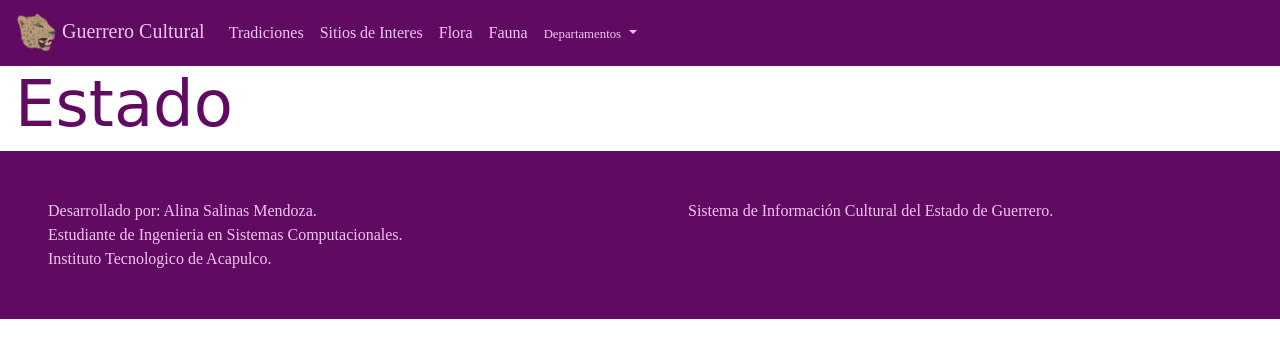
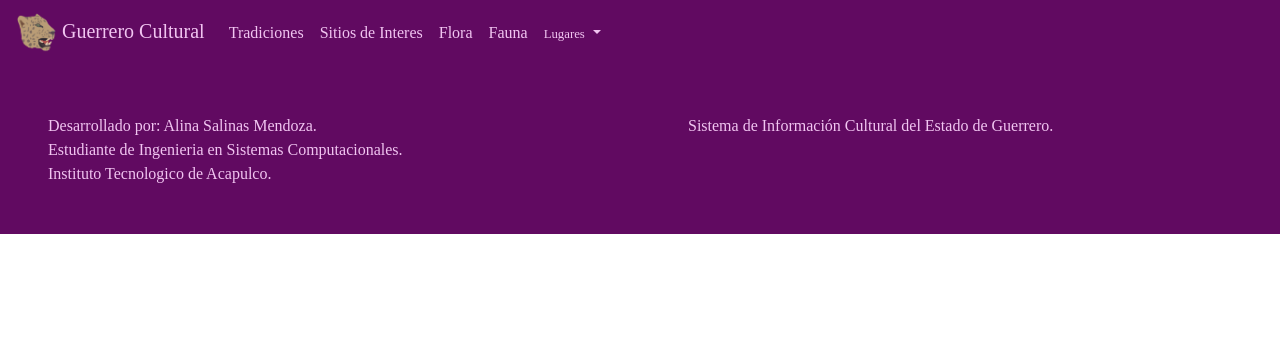
Before and after one commit to AlinaSM/Guerrero-Cultural, a PHP site: the page made by index.php in a window 1280 px wide. Shown: the top 358 px of the page. Run offline with PHP 8.4, Linux system fonts and the light colour scheme; some web fonts are replaced.

Commit message:
Arreglando rutas del header y la estructura de la vistas

```diff
--- a/App/Views/Estado.php
+++ b/App/Views/Estado.php
@@ -1 +1,5 @@
-<h1>Estado</h1>
+<div class="container-fluid">
+    <div class="row">
+
+    </div>
+</div>
--- a/App/Views/footer.php
+++ b/App/Views/footer.php
@@ -1,10 +1,3 @@
-</div>  <!-- Div del cointainer principal -->
-
-<!-- Cargando los archivos Js para Bootstrap-->
-<script src='../Resources/js/jquery.slim.min.js'></script>
-<script src='../Resources/js/popper.min.js'></script>
-<script src='../Resources/js/bootstrap.min.js'></script>
-
 <footer class="container-fluid  footer-bg-color">
     <div class="row ">
         <div class="col-xl-6  col-lg-6  col-md-6  col-sm-12  col-12  p-xl-5  p-lg-4  p-md-4  p-sm-3 p-3">
@@ -20,5 +13,9 @@
 
 </footer>
 
+<!-- Cargando los archivos Js para Bootstrap-->
+<script src='../Resources/js/jquery.slim.min.js'></script>
+<script src='../Resources/js/popper.min.js'></script>
+<script src='../Resources/js/bootstrap.min.js'></script>
 </body>
 </html>
--- a/App/Views/header.php
+++ b/App/Views/header.php
@@ -5,7 +5,7 @@
             <span class="navbar-toggler-icon"></span>
         </button>
 
-        <a class="navbar-brand" href="#">
+        <a class="navbar-brand" href="Home">
             <img class="logo-Gro" src="../Resources/img/icons/logo.png">
             Guerrero Cultural
         </a>
@@ -15,30 +15,30 @@
            <ul class="navbar-nav mr-auto mt-2 mt-lg-0">
 
                 <li class="nav-item ">
-                    <a class="nav-link" href="#">Tradiciones</a>
+                    <a class="nav-link" href="Tradiciones">Tradiciones</a>
                 </li>
 
                 <li class="nav-item">
-                    <a class="nav-link" href="#">Sitios de Interes</a>
+                    <a class="nav-link" href="SitiosInteres">Sitios de Interes</a>
                 </li>
 
                 <li class="nav-item">
-                    <a class="nav-link" href="#">Flora</a>
+                    <a class="nav-link" href="Flora">Flora</a>
                 </li>
 
                 <li class="nav-item">
-                    <a class="nav-link" href="#">Fauna</a>
+                    <a class="nav-link" href="Fauna">Fauna</a>
                 </li>
 
                 <li class="nav-item  dropdown">
                     <a class="nav-link  dropdown-toggle " href="#" id="navbarDropdownMenuLink" data-toggle="dropdown"
                         aria-haspopup="true" aria-expanded="false">
-                        <small>Departamentos</small>
+                        <small>Lugares</small>
                     </a>
                     <div class="dropdown-menu" aria-labelledby="navbarDropdownMenuLink">
-                        <a class="dropdown-item" href="#">Estado</a>
-                        <a class="dropdown-item" href="#">Regiones</a>
-                        <a class="dropdown-item" href="#">Municipios</a>
+                        <a class="dropdown-item" href="Estado">Estado</a>
+                        <a class="dropdown-item" href="Regiones">Regiones</a>
+                        <a class="dropdown-item" href="Municipios">Municipios</a>
                     </div>
                 </li>
             </ul>
@@ -46,4 +46,3 @@
         </div>
     </nav>
 </header>
-<div class="container-fluid">
```
